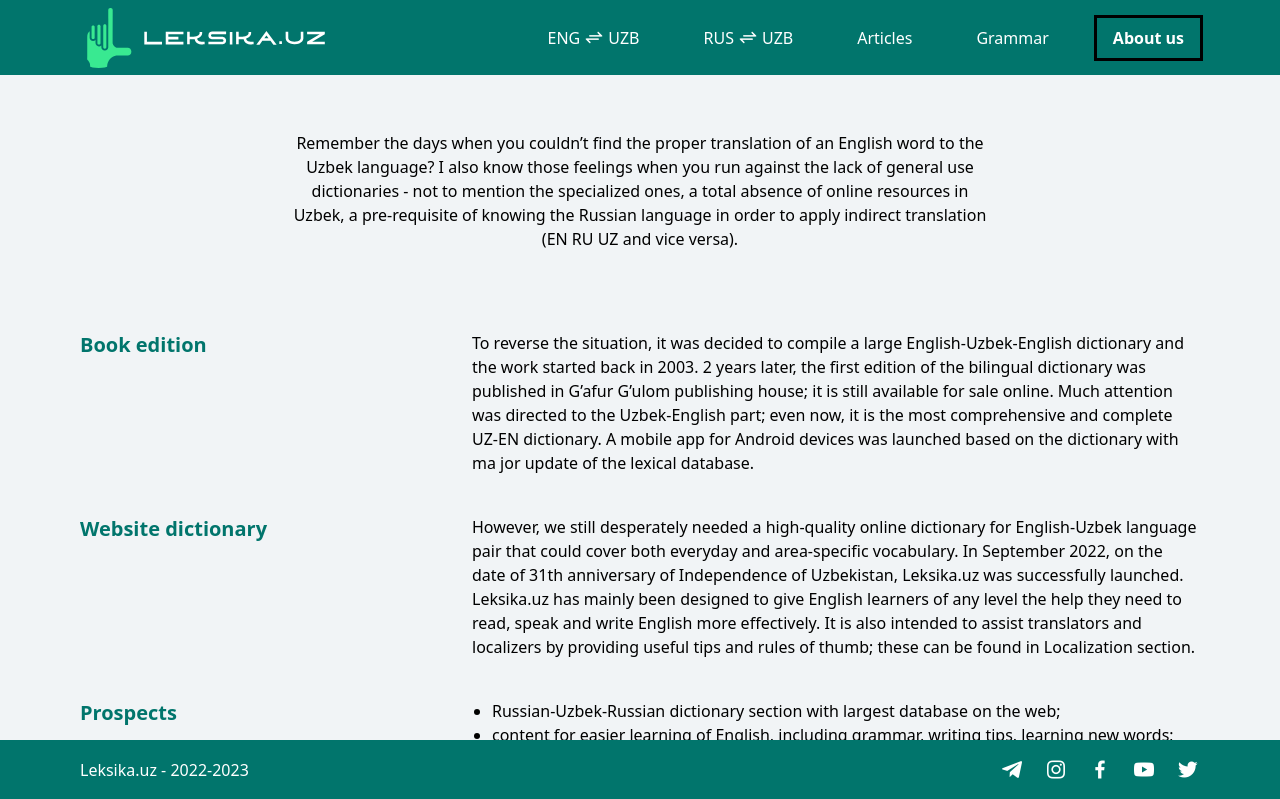
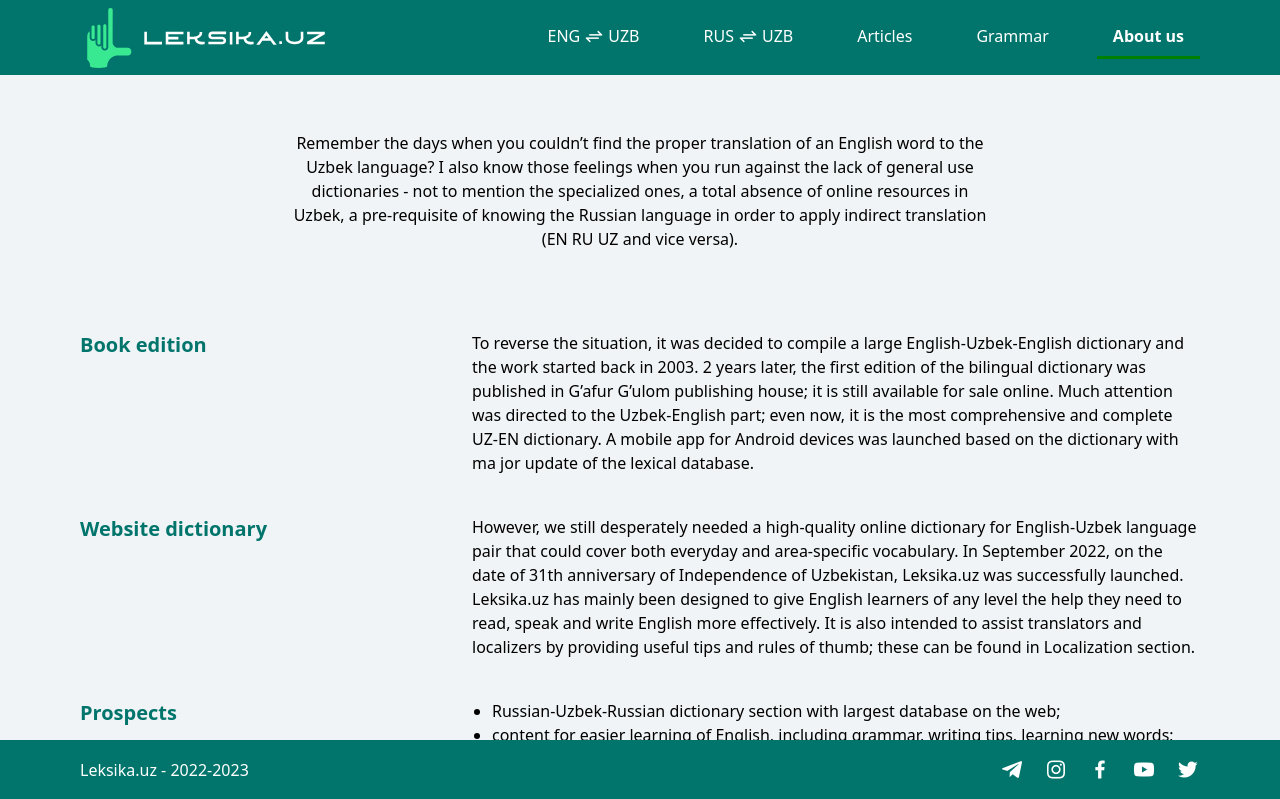
Before and after one commit to FarruxbekNozimov/leksikauz-app-nuxt, a Nuxt app: page /about in a window 1280 px wide. Shown: the top 799 px of the page. Built offline with nearby package versions, Linux system fonts and the light colour scheme.

Commit message:
some changes

```diff
--- a/components/Header.vue
+++ b/components/Header.vue
@@ -59,7 +59,7 @@
 <style scoped>
 .router-link-exact-active {
 	font-weight: 800;
-	outline: 3px solid #000;
+	border-bottom: 3px solid green;
 }
 
 .logo {
--- a/pages/index.vue
+++ b/pages/index.vue
@@ -13,6 +13,7 @@
 		result.value = data.value;
 	}
 };
+
 const play = () => {
 	var audio = document.getElementById("audio");
 	audio.play();
```
